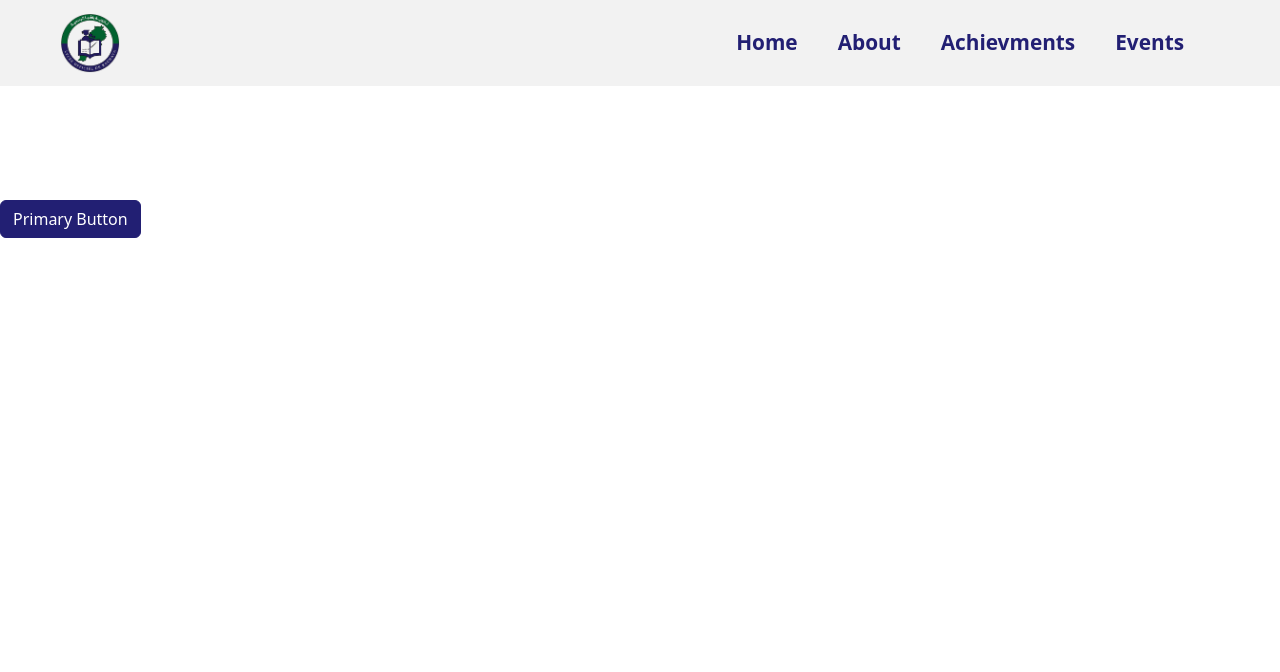
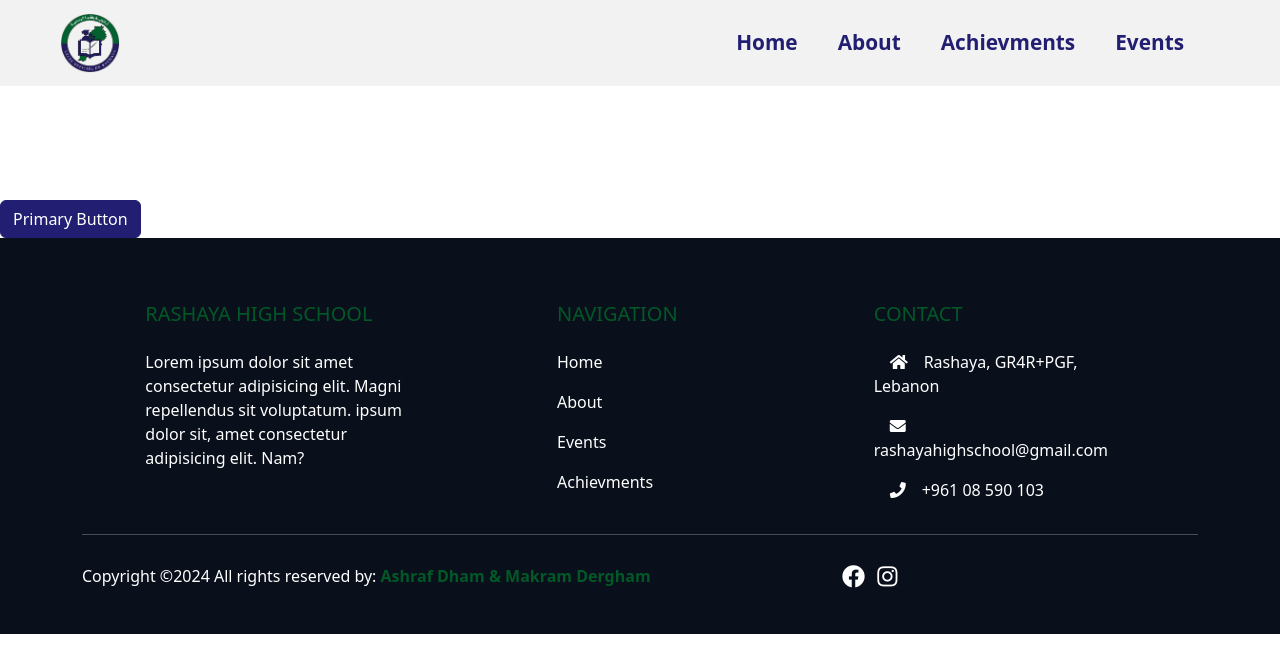
Before and after one commit to MakramDergham/Rashaya-Highschool, a website: page index.html in a window 1280 px wide. Drawn offline with nearby package versions, Linux system fonts and the light colour scheme.

Commit message:
added footer

```diff
--- a/index.html
+++ b/index.html
@@ -7,6 +7,7 @@
     <title>Rashaya Highschool</title>
     <link href="style.css" rel="stylesheet" type="text/css" />
     <link href="/css/mainmin.css" rel="stylesheet">
+    <link rel="stylesheet" type="text/css" href="https://cdnjs.cloudflare.com/ajax/libs/font-awesome/5.14.0/css/all.min.css">
 </head>
 
 <body>
@@ -46,6 +47,84 @@
 
         <button type="button" class="btn btn-secondary mt-5" style="margin-top: 200px !important;">Primary Button</button>
 
+
+        <footer class="bg-dark text-white pt-5 pb-4">
+
+            <div class="container text-center text-md-left">
+
+                <div class="row text-center text-md-left">
+
+                    <div class="col-md-3 col-lg-3 col-xl-3 mx-auto mt-3 float-left">
+                        <h5 class="text-uppercase mb-4 font-weight-bold text-warning float-left">Rashaya High School</h5>
+                        <p>Lorem ipsum dolor sit amet consectetur adipisicing elit. Magni repellendus sit voluptatum. ipsum dolor sit, amet consectetur adipisicing elit. Nam?</p>
+
+                    </div>
+
+
+                    <div class="col-md-3 col-lg-2 col-xl-2 mx-auto mt-3">
+                        <h5 class="text-uppercase mb-4 font-weight-bold text-warning">Navigation</h5>
+                    <p>
+                        <a href="#" class="text-white" style="text-decoration: none;">Home</a>
+                    </p>
+                    <p>
+                        <a href="about.html" class="text-white" style="text-decoration: none;">About</a>
+                    </p>
+                    <p>
+                        <a href="events.html" class="text-white" style="text-decoration: none;">Events</a>
+                    </p>
+                    <p>
+                        <a href="achievments.html" class="text-white" style="text-decoration: none;">Achievments</a>
+                    </p>
+                    </div>
+
+                    <div class="col-md-4 col-lg-3 col-xl-3 mx-auto mt-3">
+                        <h5 class="text-uppercase mb-4 font-weight-bold text-warning" >Contact</h5>
+                        <p>
+                            <i class="fas fa-home mx-3 " ></i>Rashaya, GR4R+PGF, Lebanon
+                        </p>
+                        <p>
+                            <i class="fas fa-envelope mx-3"></i>rashayahighschool@gmail.com
+                        </p>
+                        <p>
+                            <i class="fas fa-phone mx-3"></i>+961 08 590 103
+                        </p>
+                    </div>
+
+                </div>
+
+                <hr class="mb-4">
+
+                <div class="row align-items-center">
+
+                    <div class="col-md-7 col-lg-8">
+                        <p>	Copyright ©2024 All rights reserved by:
+                            <a href="#" style="text-decoration: none;">
+                                <strong class="text-warning">Ashraf Dham & Makram Dergham</strong>
+                            </a></p>
+
+                    </div>
+
+                    <div class="col-md-5 col-lg-4">
+                        <div class="text-center text-md-right">
+
+                            <ul class="list-unstyled list-inline">
+                                <li class="list-inline-item">
+                                    <a href="https://www.facebook.com/profile.php?id=100057435761750" class="btn-floating btn-sm text-white" style="font-size: 23px;"><i class="fab fa-facebook"></i></a>
+                                </li>
+                                <li class="list-inline-item">
+                                    <a href="https://www.instagram.com/rashaya_official_high_school?igsh=MTgyemRjMzAwaGpyMQ== " class="btn-floating btn-sm text-white" style="font-size: 23px;"><i class="fab fa-instagram"></i></a>
+                                </li>
+                            </ul>
+
+                        </div>
+
+                    </div>
+
+                </div>
+
+            </div>
+
+        </footer>
     <script src="https://cdn.jsdelivr.net/npm/bootstrap@5.3.3/dist/js/bootstrap.bundle.min.js"
         integrity="sha384-YvpcrYf0tY3lHB60NNkmXc5s9fDVZLESaAA55NDzOxhy9GkcIdslK1eN7N6jIeHz"
         crossorigin="anonymous"></script>
--- a/style.css
+++ b/style.css
@@ -6,7 +6,9 @@
     --light-blue:#221F73;
     --bg-color: #090f1b; /* we can use this better than #000000 */
 }
-
+*{
+    text-align: left !important;
+}
 .navbar-toggler:focus ,.btn-close:focus{
     outline: 0 !important;
     box-shadow: none !important;
```
